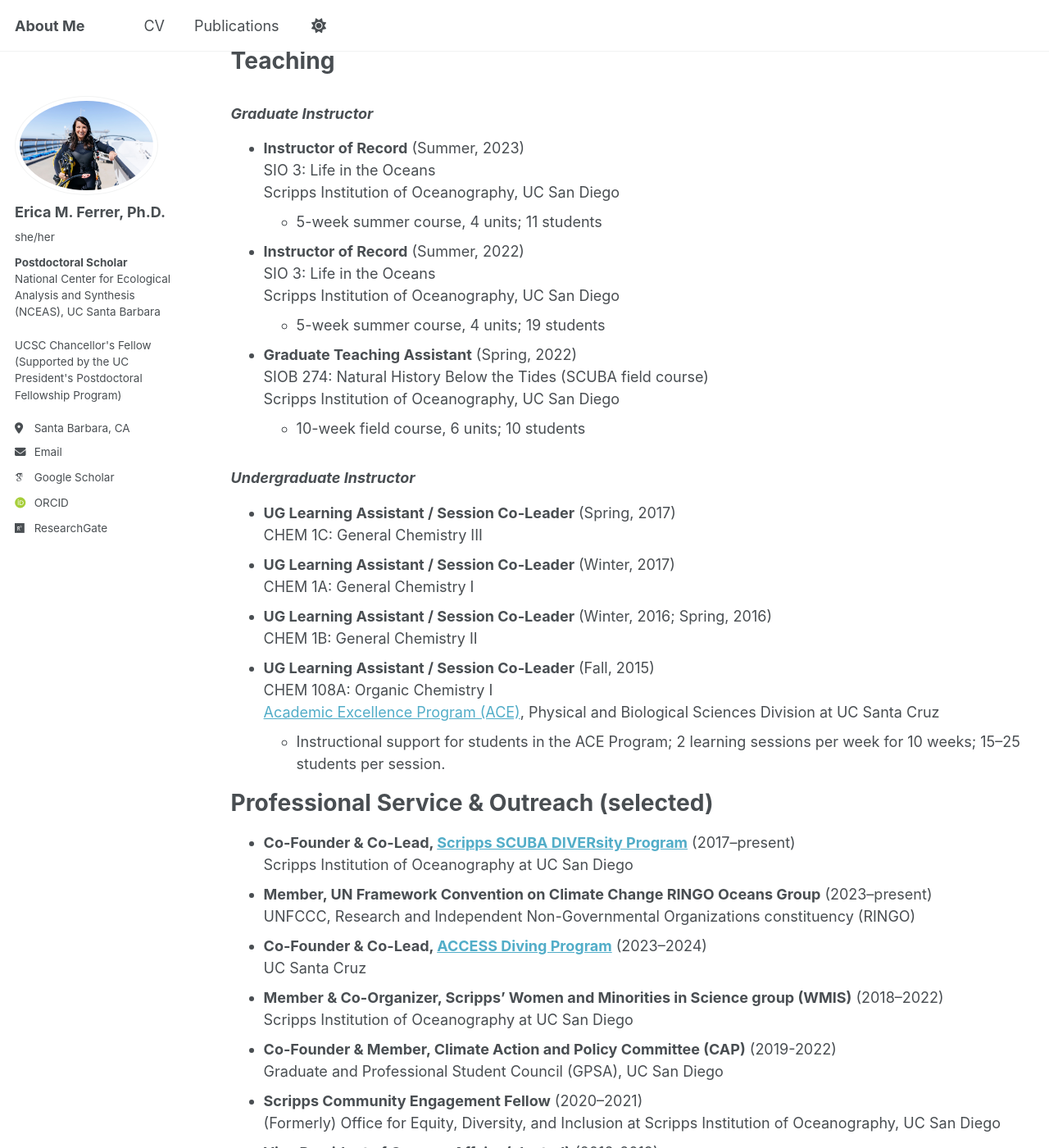
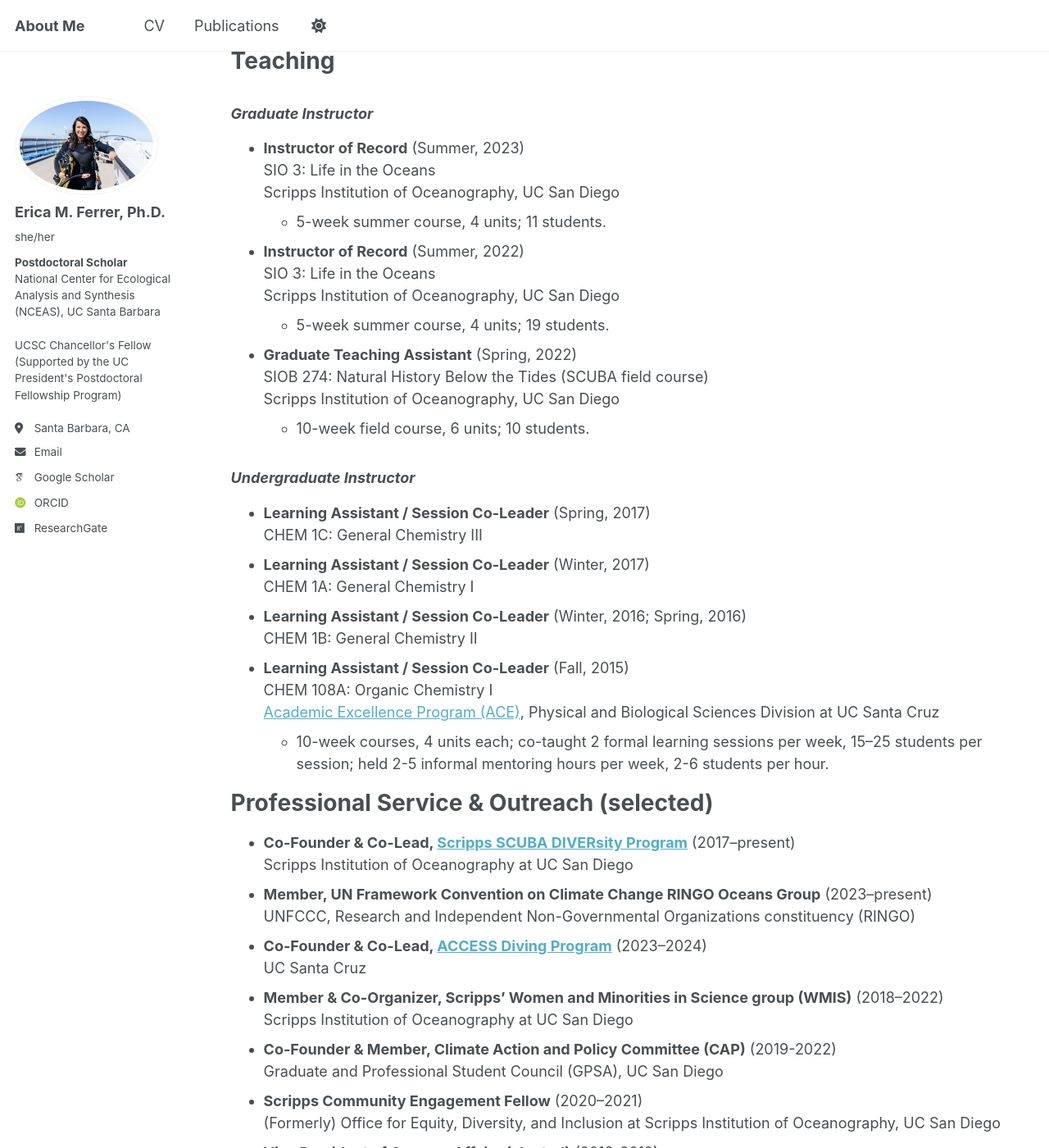
Before and after one commit to emferrer/emferrer.github.io, a Jekyll site: the page built from _pages/cv.md, in a window 1280 px wide and 1400 px high, scrolled down 853 px. Shown: the whole window at 82% size. Built offline with Jekyll 4.4.1, drawn with Linux system fonts in a browser that asks for light colours; some web fonts are replaced; a script that is not in the unit is left out.

Commit message:
Update cv.md

```diff
--- a/_pages/cv.md
+++ b/_pages/cv.md
@@ -36,27 +36,27 @@ Teaching
 * <b>Instructor of Record</b> (Summer, 2023)
   SIO 3: Life in the Oceans
   Scripps Institution of Oceanography, UC San Diego
-  * 5-week summer course, 4 units; 11 students
+  * 5-week summer course, 4 units; 11 students.
 * <b>Instructor of Record</b> (Summer, 2022)
   SIO 3: Life in the Oceans
   Scripps Institution of Oceanography, UC San Diego
-  * 5-week summer course, 4 units; 19 students
+  * 5-week summer course, 4 units; 19 students.
 * <b>Graduate Teaching Assistant</b> (Spring, 2022)
   SIOB 274: Natural History Below the Tides (SCUBA field course)
   Scripps Institution of Oceanography, UC San Diego
-  * 10-week field course, 6 units; 10 students
+  * 10-week field course, 6 units; 10 students.
 
 ### <i>Undergraduate Instructor</i>
-* <b>UG Learning Assistant / Session Co-Leader</b> (Spring, 2017)
+* <b>Learning Assistant / Session Co-Leader</b> (Spring, 2017)
   CHEM 1C: General Chemistry III
-* <b>UG Learning Assistant / Session Co-Leader</b> (Winter, 2017)
+* <b>Learning Assistant / Session Co-Leader</b> (Winter, 2017)
   CHEM 1A: General Chemistry I
-* <b>UG Learning Assistant / Session Co-Leader</b> (Winter, 2016; Spring, 2016)
+* <b>Learning Assistant / Session Co-Leader</b> (Winter, 2016; Spring, 2016)
   CHEM 1B: General Chemistry II
-* <b>UG Learning Assistant / Session Co-Leader</b> (Fall, 2015)
+* <b>Learning Assistant / Session Co-Leader</b> (Fall, 2015)
   CHEM 108A: Organic Chemistry I
   [Academic Excellence Program (ACE)](https://ace.science.ucsc.edu/), Physical and Biological Sciences Division at UC Santa Cruz
-  * Instructional support for students in the ACE Program; 2 learning sessions per week for 10 weeks; 15–25 students per session.
+  * 10-week courses, 4 units each; co-taught 2 formal learning sessions per week, 15–25 students per session; held 2-5 informal mentoring hours per week, 2-6 students per hour.
 
 Professional Service & Outreach (selected)
 ======
```
